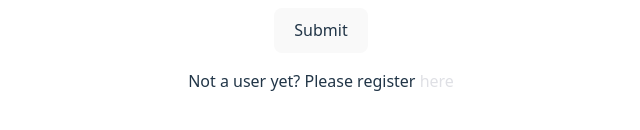
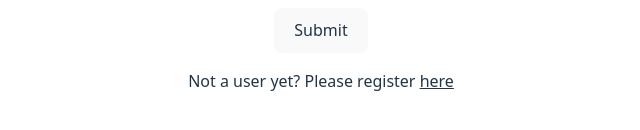
Before and after one commit to solita-laura/discussion-forum, a React (Vite) app in the folder dicussion-forum-front/: page /login in a window 1280 px wide. Shown: the part 492-622 px from the top of the page, without its empty margins (319-959 px from the left). Built offline with nearby package versions, Linux system fonts and the light colour scheme; no server answers.

Commit message:
add note of succesfull login

```diff
--- a/dicussion-forum-front/index.css
+++ b/dicussion-forum-front/index.css
@@ -14,12 +14,8 @@
 }
 
 a {
-  font-weight: 500;
-  color: #dfe0e5;
-  text-decoration: inherit;
-}
-a:hover {
-  color: #babbc8;
+  font-weight: 400;
+  line-height: 1.5;
 }
 
 body {
@@ -59,9 +55,9 @@ button:focus-visible {
     color: #213547;
     background-color: #ffffff;
   }
-  a:hover {
+  /*a:hover {
     color: #ebebf4;
-  }
+  }*/
   button {
     background-color: #f9f9f9;
   }
--- a/dicussion-forum-front/src/components/HeaderBar.tsx
+++ b/dicussion-forum-front/src/components/HeaderBar.tsx
@@ -10,7 +10,7 @@ type BarProps = {
     logOut: (event: React.MouseEvent) => void;
 }
 
-export default function ButtonAppBar(props: BarProps) {
+export default function HeaderBar(props: BarProps) {
 
     const navigation = useNavigate();
 
--- a/dicussion-forum-front/src/screens/LoginScreen.tsx
+++ b/dicussion-forum-front/src/screens/LoginScreen.tsx
@@ -98,7 +98,7 @@ function LoginScreen(){
                 logUser={loginUser}
                 error = {errorValues.Error}/>
             <div>
-                <p>Not a user yet? Please register <Link to="/registration" className='text-cyan-900'>here</Link></p>
+                <p>Not a user yet? Please register <Link to="/registration" className="underline hover:text-gray-700">here</Link></p>
             </div>
         </div>
     );
--- a/dicussion-forum-front/src/screens/RegistrationScreen.tsx
+++ b/dicussion-forum-front/src/screens/RegistrationScreen.tsx
@@ -1,5 +1,5 @@
 import { useEffect, useState } from "react"
-import { useNavigate } from "react-router-dom";
+import { Link, useNavigate } from "react-router-dom";
 import Form from "../components/Form";
 import { GetUserId } from "../functions/GetUserId";
 
@@ -18,6 +18,7 @@ function RegistrationScreen(){
     });
 
     const [errorValues, setErrorValues] = useState<ErrorValues>({Error: ''});
+    const [succesfullRegistration, setSuccesfullRegistration] = useState<boolean>(false);
 
     const navigate = useNavigate();
 
@@ -34,8 +35,6 @@ function RegistrationScreen(){
         if (!registrationValues.Username || !registrationValues.Password){
             return;
         }
-
-        console.log(registrationValues.Password);
 
         if(!checkPassword(registrationValues.Password)){
             setErrorValues({Error: 'Password should contain at least one lowercase letter, one uppercase letter and one special character (!@#$%^&*) and it should be between 8 to 20 characters long.'});
@@ -54,7 +53,7 @@ function RegistrationScreen(){
             .then(response => {
                 if(response.ok){
                     setErrorValues({Error: ''});
-                    navigate('/login')
+                    setSuccesfullRegistration(!succesfullRegistration);
                 } else {
                     setErrorValues({Error: 'Error in registration. Please try again.'})
                 }
@@ -89,8 +88,11 @@ function RegistrationScreen(){
 
     return (
         <div>
+        {!succesfullRegistration ? (
+            <div>
             <p>Welcome to the discussion forum!</p>
             <p>Please create a user to continue.</p>
+            <div className="w-2xl">
             <Form
                 username={registrationValues.Username}
                 addUsername={handleChange}
@@ -99,6 +101,14 @@ function RegistrationScreen(){
                 logUser={registerUser}
                 error = {errorValues.Error}/>
             </div>
+            </div>
+            ) :
+            <div>
+                <p>Your user is now created succesfully.</p>
+                <p>Go back to <Link to="/login" className="underline hover:text-gray-700">login</Link></p>
+            </div>
+            }
+        </div>
         );
 
 }
```
Also changed, not shown: 1 other file (tests, documents, lock files or other folders).
